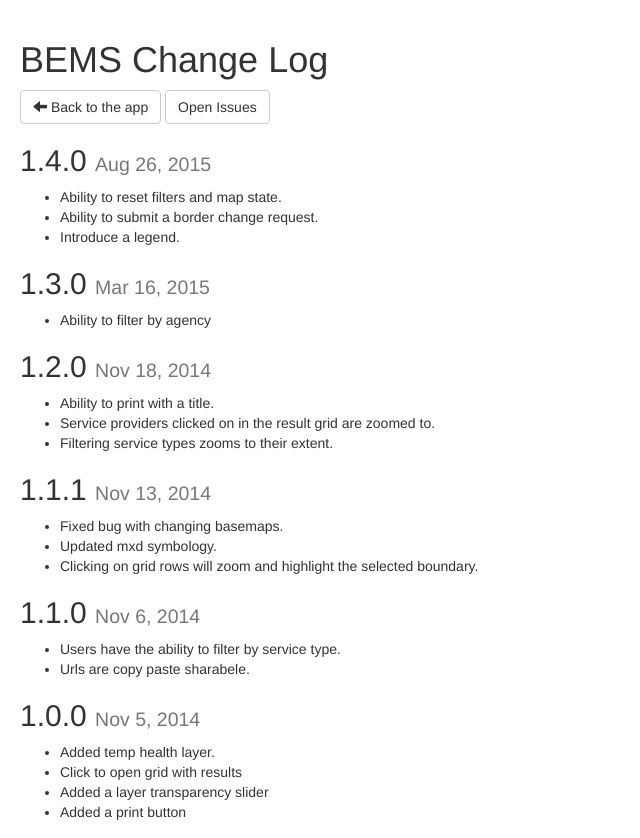
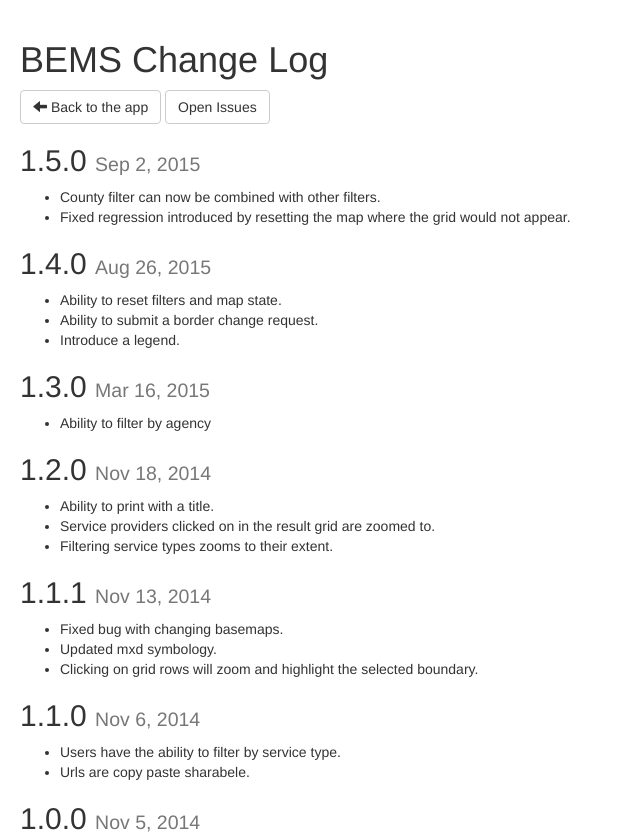
Before and after one commit to agrc/BEMS, a website: page src/ChangeLog.html in a window 1280 px wide. Shown: the top 838 px of the page, without its empty margins (0-640 px from the left). Drawn offline with nearby package versions, Linux system fonts and the light colour scheme.

Commit message:
Release v1.5.0

```diff
--- a/bower.json
+++ b/bower.json
@@ -1,6 +1,6 @@
 {
   "name": "BEMS",
-  "version": "1.4.0",
+  "version": "1.5.0",
   "dependencies": {
     "agrc": "agrc-widgets#2.11.3",
     "bootstrap": "~3.3",
--- a/package.json
+++ b/package.json
@@ -1,6 +1,6 @@
 {
   "name": "BEMS",
-  "version": "1.4.0",
+  "version": "1.5.0",
   "homepage": "https://github.com/agrc/BEMS",
   "repository": {
     "type": "git",
--- a/src/ChangeLog.html
+++ b/src/ChangeLog.html
@@ -14,6 +14,11 @@
     <h1>BEMS Change Log</h1>
     <a href="./" class="btn btn-default"><span class="glyphicon glyphicon-arrow-left"></span> Back to the app</a>
     <a href="https://github.com/agrc/BEMS/issues?state=open" class="btn btn-default">Open Issues</a>
+    <h2>1.5.0 <small>Sep 2, 2015</small></h2>
+    <ul>
+        <li>County filter can now be combined with other filters.</li>
+        <li>Fixed regression introduced by resetting the map where the grid would not appear.</li>
+    </ul>
     <h2>1.4.0 <small>Aug 26, 2015</small></h2>
     <ul>
         <li>Ability to reset filters and map state.</li>
--- a/src/app/config.js
+++ b/src/app/config.js
@@ -15,7 +15,7 @@ define(['dojo/has', 'esri/config'], function(has, esriConfig) {
 
         // version.: String
         //      The version number.
-        version: '1.4.0',
+        version: '1.5.0',
 
         // apiKey: String
         //      The api key used for services on api.mapserv.utah.gov
--- a/src/app/package.json
+++ b/src/app/package.json
@@ -1,6 +1,6 @@
 {
     "name": "BEMS",
-    "version": "1.4.0",
+    "version": "1.5.0",
     "main": "main",
     "description": "BEMS",
     "homepage": "https://github.com/agrc/BEMS",
```
